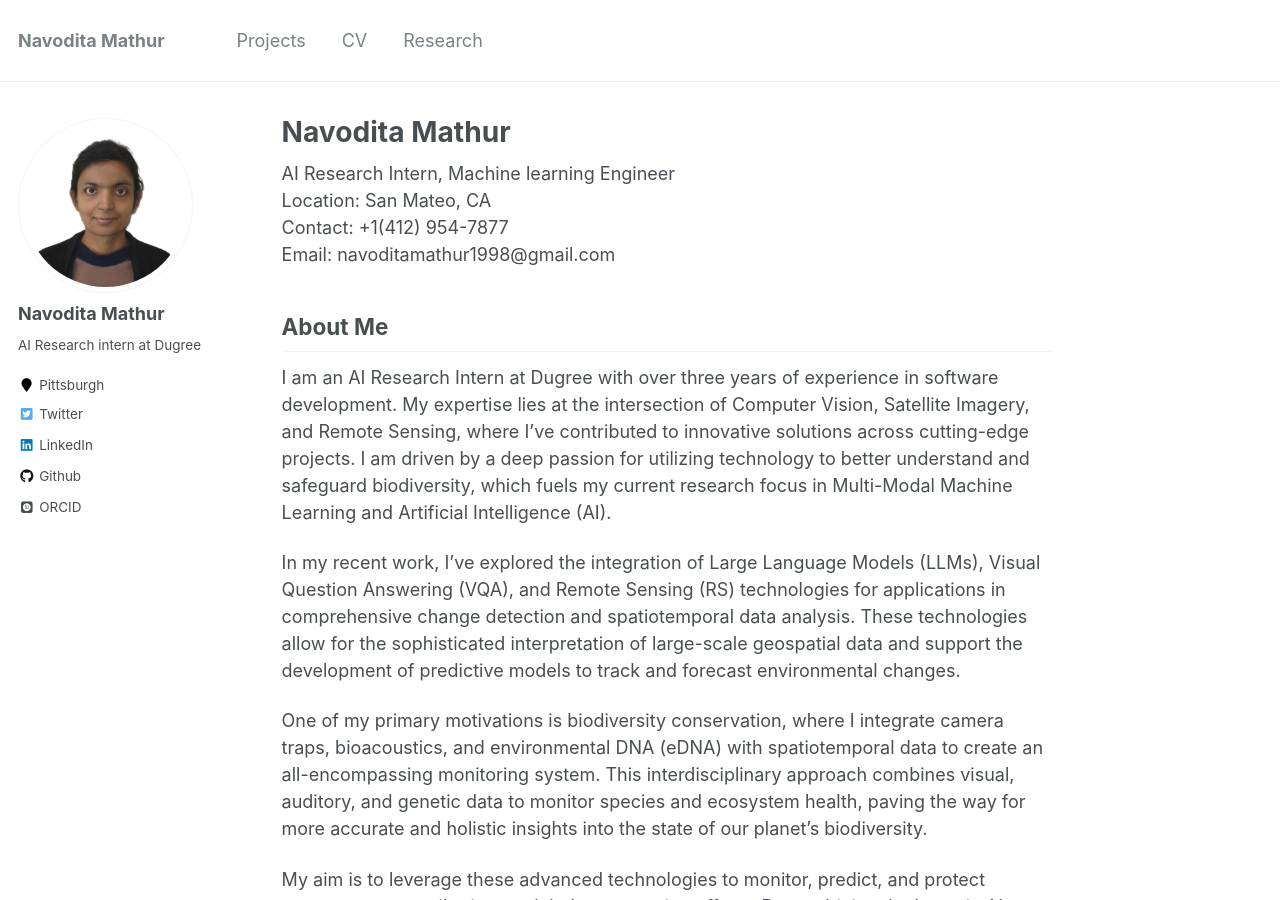
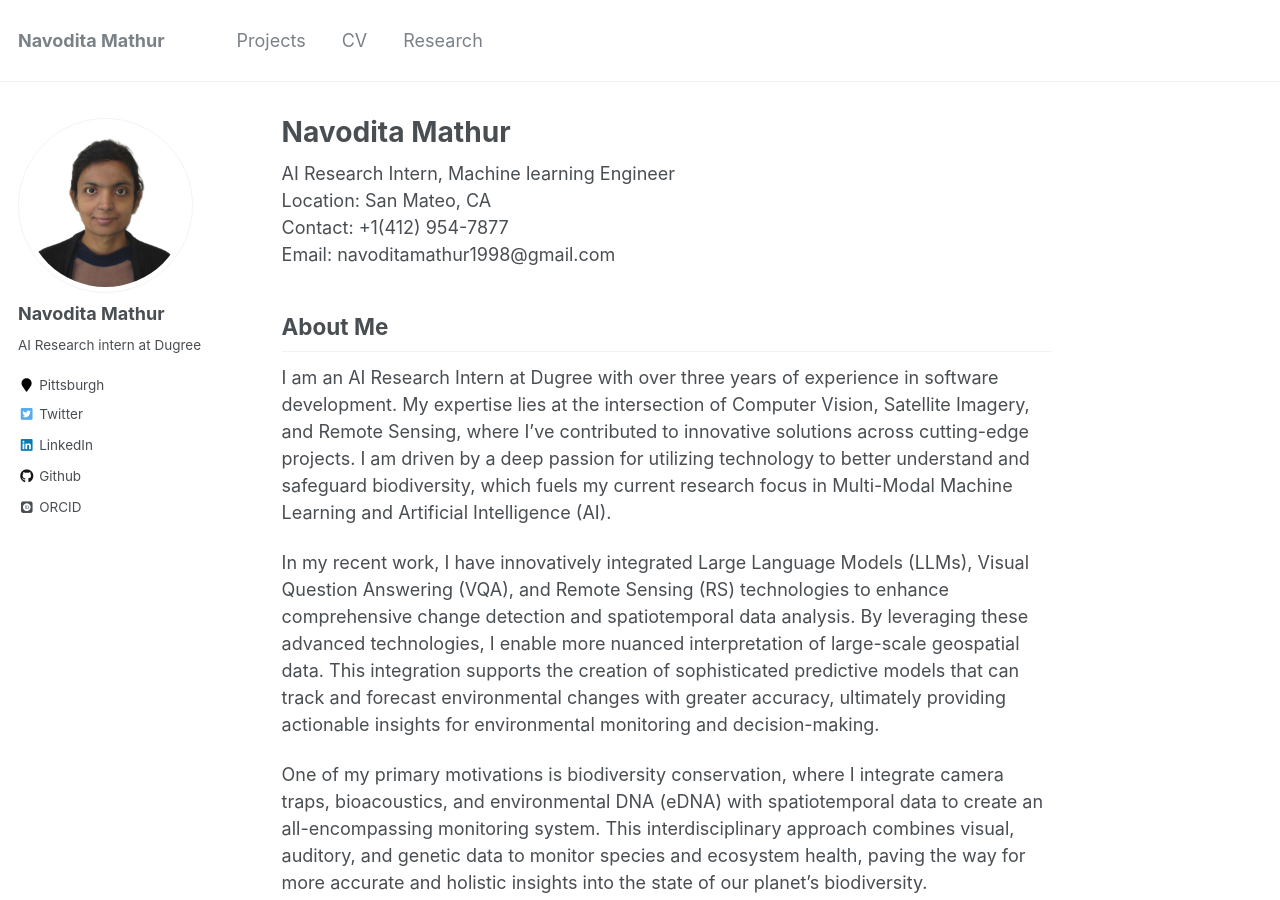
Before and after one commit to Navoditamathur/Navoditamathur.github.io, a Jekyll site: the page built from _pages/about.md, in a window 1280 px wide and 900 px high. Built offline with Jekyll 4.4.1, drawn with Linux system fonts in a browser that asks for light colours; some web fonts are replaced.

Commit message:
Update about.md

```diff
--- a/_pages/about.md
+++ b/_pages/about.md
@@ -17,7 +17,7 @@ About Me
 ------
 I am an AI Research Intern at Dugree with over three years of experience in software development. My expertise lies at the intersection of Computer Vision, Satellite Imagery, and Remote Sensing, where I’ve contributed to innovative solutions across cutting-edge projects. I am driven by a deep passion for utilizing technology to better understand and safeguard biodiversity, which fuels my current research focus in Multi-Modal Machine Learning and Artificial Intelligence (AI).
 
-In my recent work, I’ve explored the integration of Large Language Models (LLMs), Visual Question Answering (VQA), and Remote Sensing (RS) technologies for applications in comprehensive change detection and spatiotemporal data analysis. These technologies allow for the sophisticated interpretation of large-scale geospatial data and support the development of predictive models to track and forecast environmental changes.
+In my recent work, I have innovatively integrated Large Language Models (LLMs), Visual Question Answering (VQA), and Remote Sensing (RS) technologies to enhance comprehensive change detection and spatiotemporal data analysis. By leveraging these advanced technologies, I enable more nuanced interpretation of large-scale geospatial data. This integration supports the creation of sophisticated predictive models that can track and forecast environmental changes with greater accuracy, ultimately providing actionable insights for environmental monitoring and decision-making.
 
 One of my primary motivations is biodiversity conservation, where I integrate camera traps, bioacoustics, and environmental DNA (eDNA) with spatiotemporal data to create an all-encompassing monitoring system. This interdisciplinary approach combines visual, auditory, and genetic data to monitor species and ecosystem health, paving the way for more accurate and holistic insights into the state of our planet’s biodiversity.
 
```
